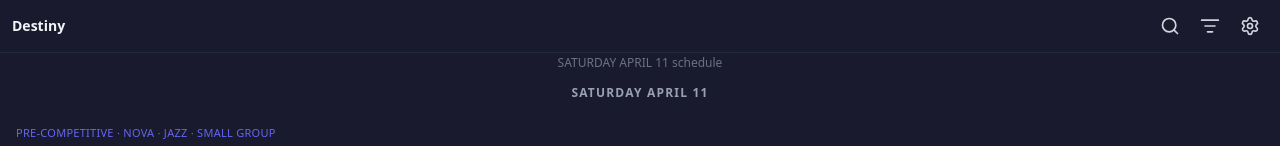
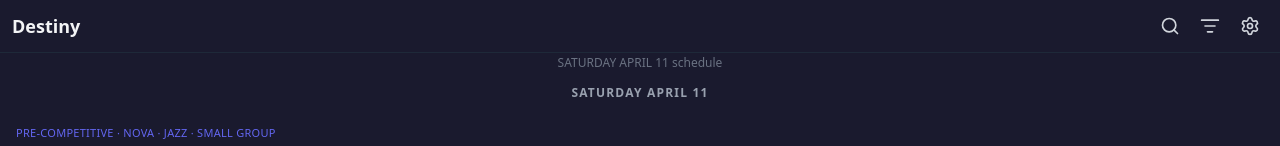
Before and after one commit to joelchretien/dance-tracker, a Vue app: page /1#/destiny-rising-2025 in a window 1280 px wide. Shown: the top 146 px of the page. Built offline with nearby package versions, Linux system fonts and the light colour scheme.

Commit message:
Larger title in top bar (text-sm → text-lg font-bold)

```diff
--- a/src/components/TopBar.vue
+++ b/src/components/TopBar.vue
@@ -13,7 +13,7 @@ const ui = useUiStore()
 <template>
   <div class="sticky top-0 z-30 bg-surface border-b border-gray-800 relative" style="padding-top: env(safe-area-inset-top, 0px)">
     <div class="flex items-center justify-between px-3 py-2">
-      <div class="text-sm font-semibold truncate flex-1 mr-2">{{ title }}</div>
+      <div class="text-lg font-bold truncate flex-1 mr-2">{{ title }}</div>
       <div class="flex items-center gap-1">
         <button
           class="p-2 rounded-lg hover:bg-surface-raised active:bg-surface-overlay transition-colors"
```
